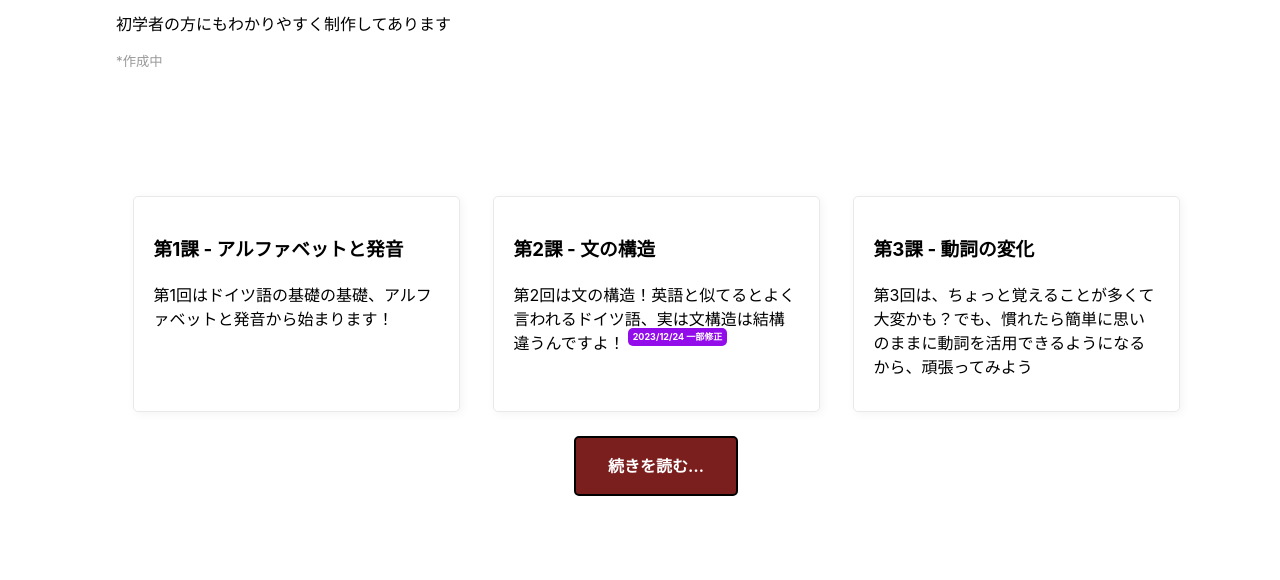
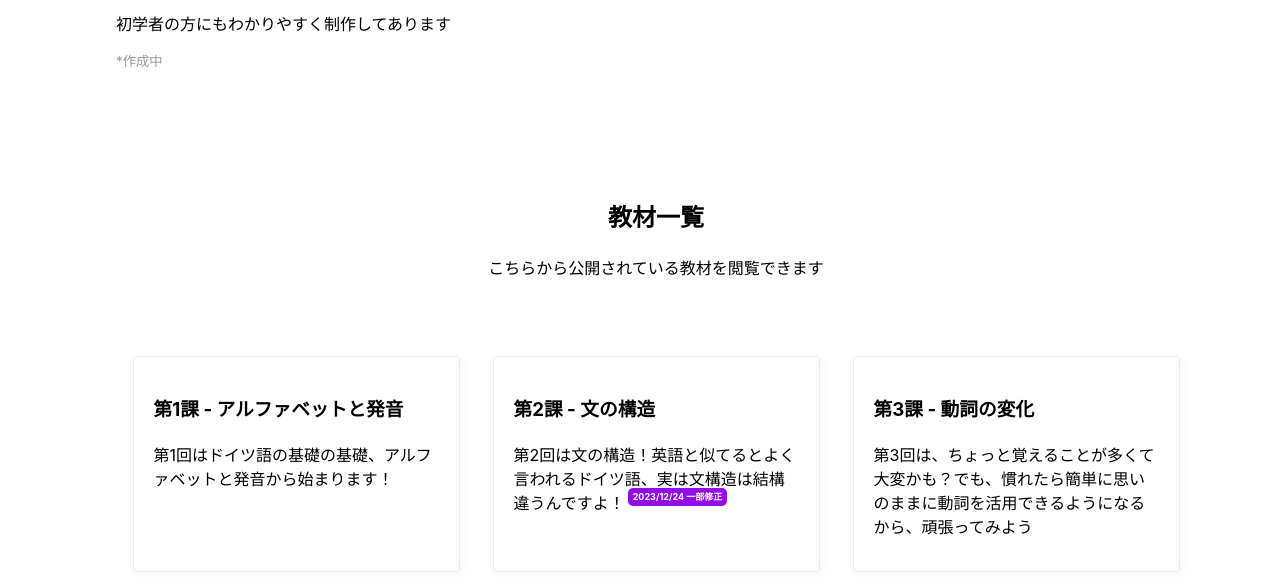
Before and after one commit to juni-chen/learn-german, a Django app: page /textbooks/ in a window 1280 px wide. Shown: the part 526-1106 px from the top of the page. Run offline with Django 4.2, Linux system fonts and the light colour scheme.

Commit message:
html  change

```diff
--- a/textbooks/templates/textbooks/index.html
+++ b/textbooks/templates/textbooks/index.html
@@ -11,6 +11,11 @@
     <p><small>*作成中</small></p>
 </article>
 <section>
+    <header>
+        <h2>教材一覧</h2>
+        <p>こちらから公開されている教材を閲覧できます</p>
+    </header>
+
     <aside>
         <h3>第1課 - アルファベットと発音</h3>
         <p>第1回はドイツ語の基礎の基礎、アルファベットと発音から始まります！</p>
```
